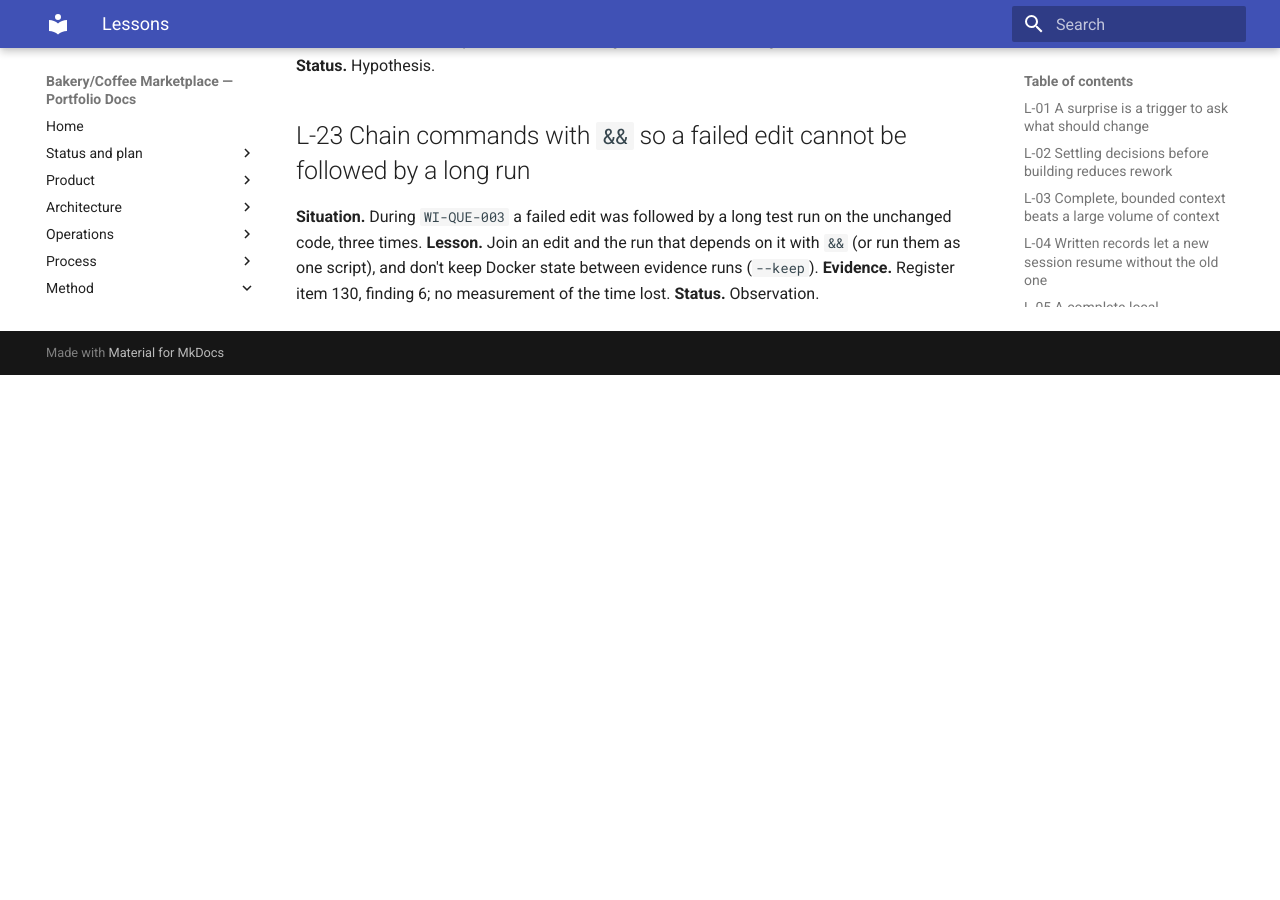
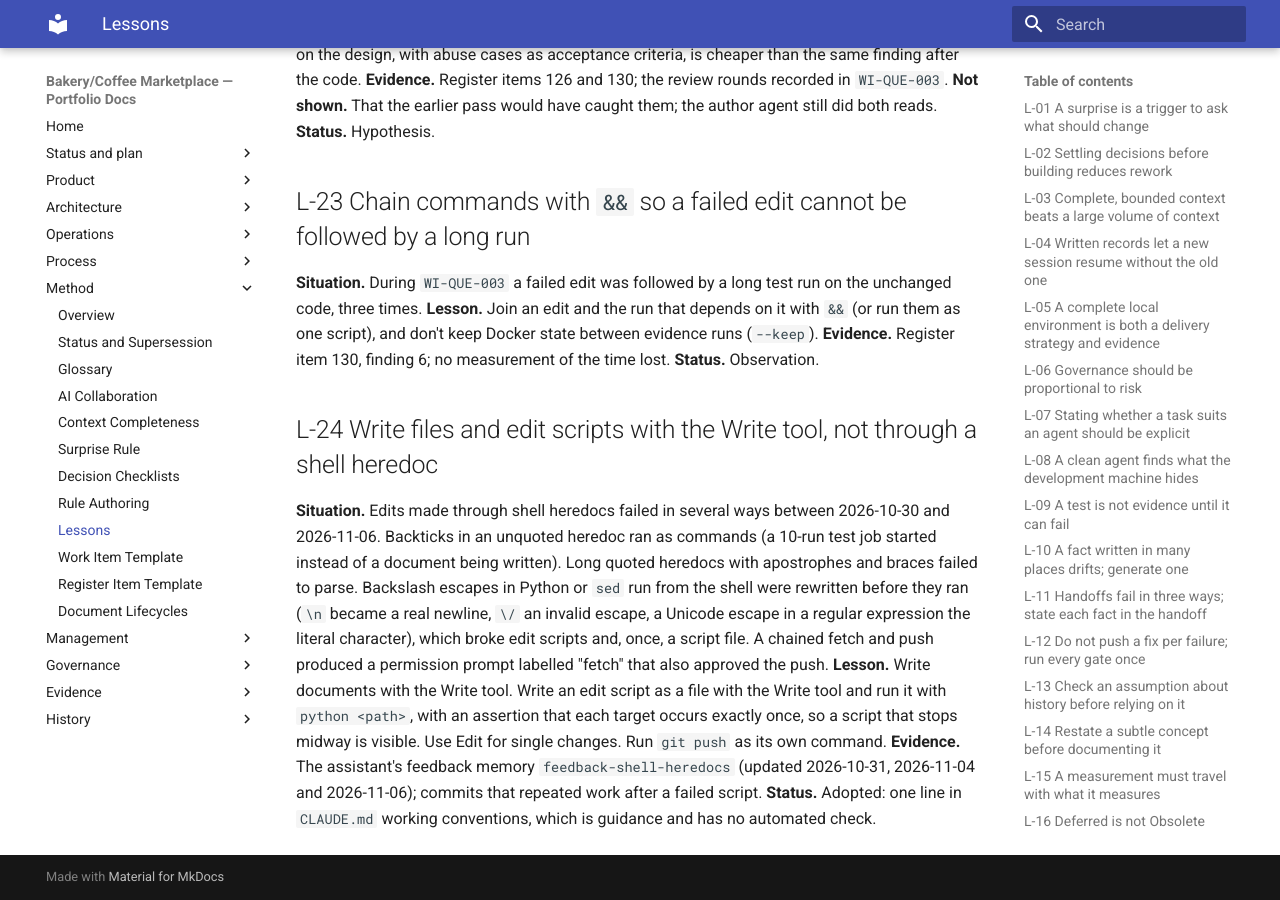
Before and after one commit to benjamin-hedrick/bakery-marketplace, an MkDocs documentation site: the page built from docs/method/lessons.md, in a window 1280 px wide and 900 px high, scrolled down 7021 px. Built offline with MkDocs 1.6.1 and Material for MkDocs 9.7.7, drawn with Linux system fonts in a browser that asks for light colours; before the commit the page ends 7396 px from its top, so only the background shows below that; some of the changed text lies outside the part shown.

Commit message:
CLAUDE.md: one-line rule for shell edits (Write tool, scripts as files, git push on its own); lesson L-24 holds the why
Co-Authored-By: Claude Sonnet 5.5 <noreply@anthropic.com>

```diff
--- a/docs/method/lessons.md
+++ b/docs/method/lessons.md
@@ -29,6 +29,7 @@
 | L-21 | Tie each work item to the ADRs and NFRs it affects | Hypothesis (proposed 2026-11-02) |
 | L-22 | Review the security-sensitive part before building it, not only after | Hypothesis (proposed 2026-11-02) |
 | L-23 | Chain commands with `&&` so a failed edit cannot be followed by a long run | Observation |
+| L-24 | Write files and edit scripts with the Write tool, not through a shell heredoc | Adopted (2026-11-06, in `CLAUDE.md`) |
 
 ## L-01 A surprise is a trigger to ask what should change
 
@@ -121,3 +122,7 @@
 ## L-23 Chain commands with `&&` so a failed edit cannot be followed by a long run
 
 **Situation.** During `WI-QUE-003` a failed edit was followed by a long test run on the unchanged code, three times. **Lesson.** Join an edit and the run that depends on it with `&&` (or run them as one script), and don't keep Docker state between evidence runs (`--keep`). **Evidence.** Register item 130, finding 6; no measurement of the time lost. **Status.** Observation.
+
+## L-24 Write files and edit scripts with the Write tool, not through a shell heredoc
+
+**Situation.** Edits made through shell heredocs failed in several ways between 2026-10-30 and 2026-11-06. Backticks in an unquoted heredoc ran as commands (a 10-run test job started instead of a document being written). Long quoted heredocs with apostrophes and braces failed to parse. Backslash escapes in Python or `sed` run from the shell were rewritten before they ran (`\n` became a real newline, `\/` an invalid escape, a Unicode escape in a regular expression the literal character), which broke edit scripts and, once, a script file. A chained fetch and push produced a permission prompt labelled "fetch" that also approved the push. **Lesson.** Write documents with the Write tool. Write an edit script as a file with the Write tool and run it with `python <path>`, with an assertion that each target occurs exactly once, so a script that stops midway is visible. Use Edit for single changes. Run `git push` as its own command. **Evidence.** The assistant's feedback memory `feedback-shell-heredocs` (updated 2026-10-31, 2026-11-04 and 2026-11-06); commits that repeated work after a failed script. **Status.** Adopted: one line in `CLAUDE.md` working conventions, which is guidance and has no automated check.
```
Also changed, not shown: CLAUDE.md (+1 -0 lines).
